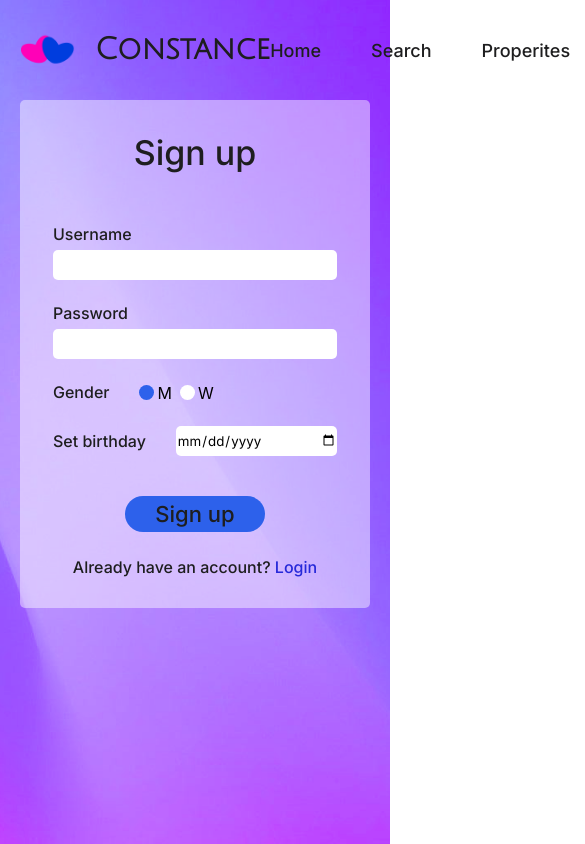
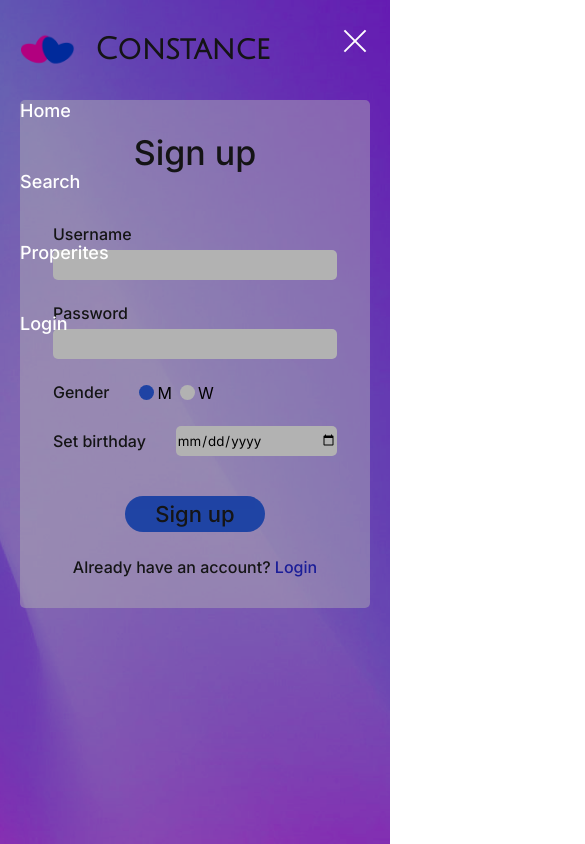
Before and after one commit to SmokingElk/Constance, a React (Create React App) app in the folder client/: page /sign_up in a window 390 px wide. Shown: the top 844 px of the page, 585 px wide, since content can reach past the window. Built offline with nearby package versions, Linux system fonts and the light colour scheme; no server answers.

Commit message:
add 2 header mods

```diff
--- a/client/src/components/Header/Navbar/NavItem/NavItem.module.css
+++ b/client/src/components/Header/Navbar/NavItem/NavItem.module.css
@@ -26,3 +26,9 @@
 .item.highlighted.highlightPink {
     background-color: #FF01B7;
 }
+
+@media (max-width: 768px) {
+    .item {
+        color: #FFF;
+    }
+}
--- a/client/src/components/Header/Navbar/Navbar.jsx
+++ b/client/src/components/Header/Navbar/Navbar.jsx
@@ -11,11 +11,17 @@ const Navbar = props => {
     text={isEntered ? props.username : "Login"} />;
 
     return (
-        <div className={classes.layout}>
-            <NavItem to="/" text="Home" />
-            <NavItem to="/search" text="Search" />
-            <NavItem to="/properites" text="Properites" />
-            {enterNav}
+        <div className={classes.container + " " + classes.open}>
+            <div className={classes.layout}>
+                <NavItem to="/" text="Home" />
+                <NavItem to="/search" text="Search" />
+                <NavItem to="/properites" text="Properites" />
+                {enterNav}
+            </div>
+
+            <div className={classes.burgerButton}>
+                <span></span>
+            </div>
         </div>
     );
 }
--- a/client/src/components/Header/Navbar/Navbar.module.css
+++ b/client/src/components/Header/Navbar/Navbar.module.css
@@ -1,6 +1,88 @@
+.container {
+    display: flex;
+    justify-content: right;
+    align-items: center;
+}
+
 .layout {
     display: flex;
     align-items: center;
     gap: 50px;
     justify-content: right;
 }
+
+.burgerButton {
+    display: none;
+}
+
+@media (max-width: 768px) {
+    .layout {
+        position: fixed;
+        z-index: 3;
+        top: 0;
+        left: 100%;
+        width: 100%;
+        height: 100%;
+        flex-direction: column;
+        background-color: rgba(0, 0, 0, 0.3);
+
+        padding: 100px 20px;
+        box-sizing: border-box;
+
+        align-items: baseline;
+        transition: left 0.5s ease-in-out;
+    }
+
+    .container.open .layout {
+        left: 0;
+    }
+
+    .burgerButton {
+        position: relative;
+        display: block;
+        width: 30px;
+        height: 30px;
+        z-index: 999;
+    }
+
+    .burgerButton::before, .burgerButton::after {
+        content: "";
+    }
+
+    .burgerButton::before, .burgerButton::after, .burgerButton span {
+        position: absolute;
+        width: 100%;
+        height: 2px;
+        background-color: #FFF;
+        transition: all 0.5s;
+    }
+
+    .burgerButton::before {
+        top: 0;
+        left: 0;
+    }
+
+    .burgerButton::after {
+        top: 28px;
+        left: 0;
+    }
+
+    .burgerButton span {
+        top: 14px;
+        left: 0;
+    }
+
+    .container.open .burgerButton::before {
+        top: 5px;
+        transform: rotate(45deg);
+    }
+
+    .container.open .burgerButton::after {
+        top: 5px;
+        transform: rotate(-45deg);
+    }
+
+    .container.open .burgerButton span {
+        background-color: rgba(255, 255, 255, 0);
+    }
+}
```
